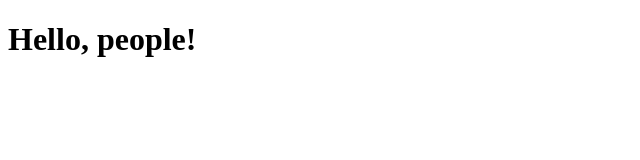
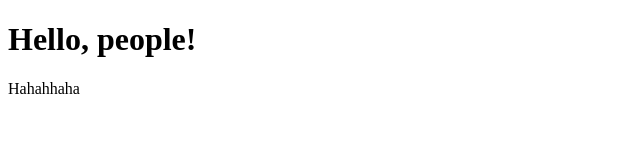
Before and after one commit to artemsdobnikov/layout-prechu.github.io, a plain HTML site: page index.html in a window 1280 px wide. Shown: the full height of the page, 0-640 px from the left. Drawn offline with Linux system fonts and the light colour scheme.

Commit message:
Add fraze

```diff
--- a/index.html
+++ b/index.html
@@ -6,5 +6,6 @@
 </head>
 <body>
 	<h1>Hello, people!</h1>
+	<p>Hahahhaha</p>
 </body>
 </html>
```
